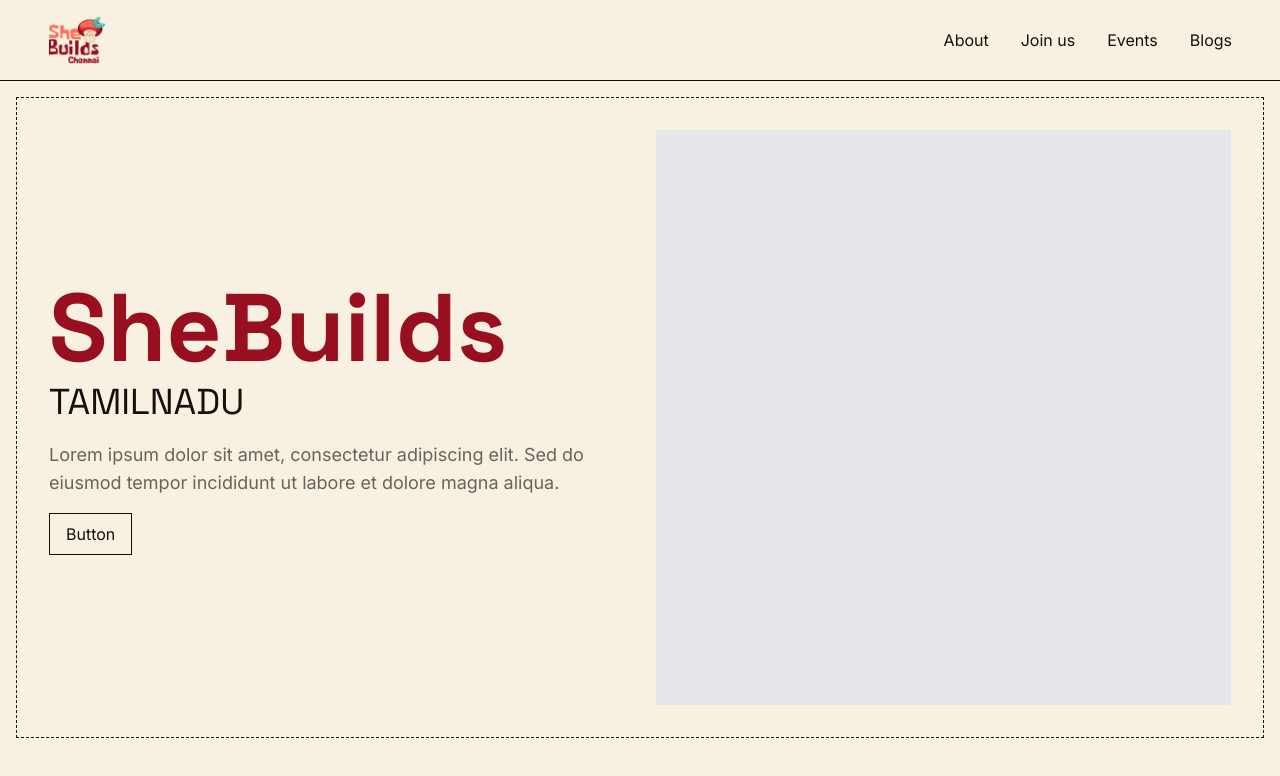
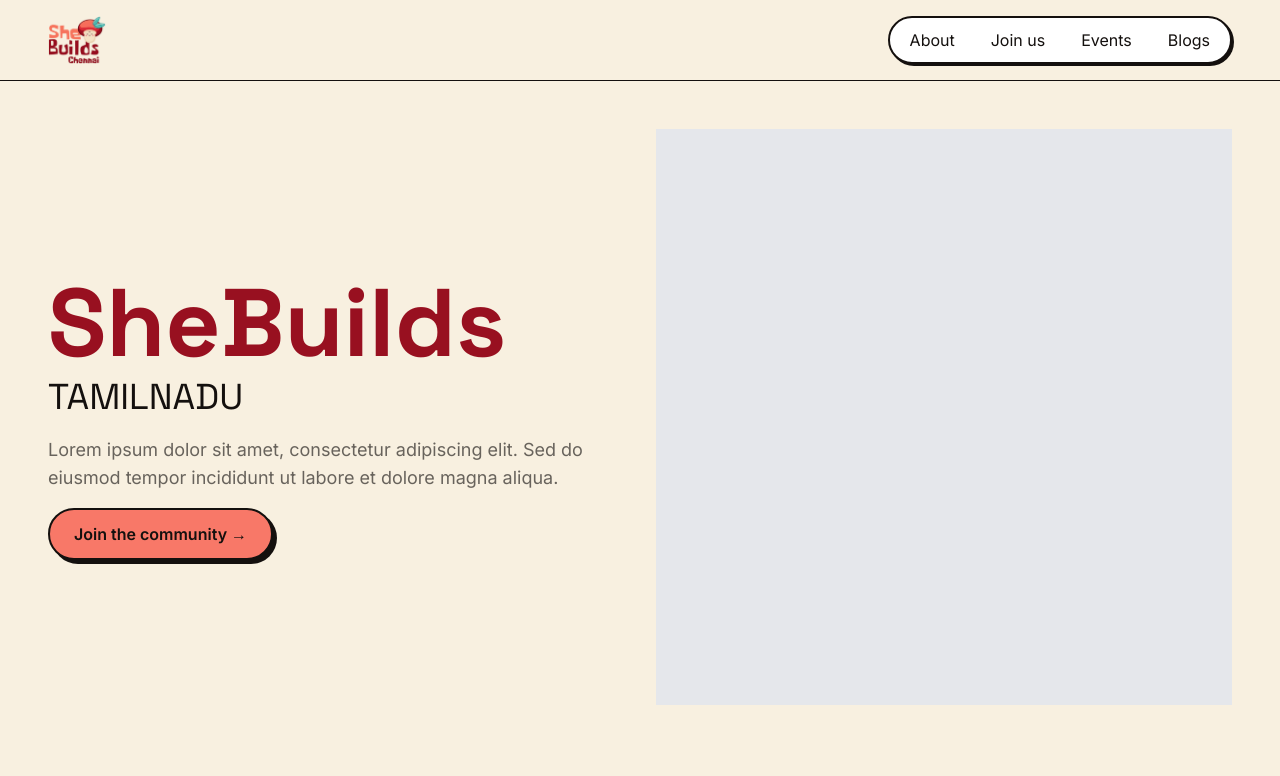
Before and after one commit to renisha18/sheBuildsTN, a React (Vite) app: page / in a window 1280 px wide. Shown: the top 776 px of the page. Built offline with nearby package versions, Linux system fonts and the light colour scheme.

Commit message:
Home page changes

```diff
--- a/src/components/Navbar.jsx
+++ b/src/components/Navbar.jsx
@@ -9,14 +9,11 @@
   { to: '/blogs', label: 'Blogs' },
 ]
 
-// 2px primary underline drawn by ::after, scaled in from the left on hover/focus; always shown when active
+// Pill: solid primary when active, faint teal tint on hover/focus otherwise
 const linkClass = ({ isActive }) =>
   [
-    'relative font-body transition-colors hover:text-primary focus-visible:text-primary',
-    'after:absolute after:inset-x-0 after:-bottom-1 after:h-0.5 after:bg-primary',
-    'after:origin-left after:transition-transform motion-reduce:after:transition-none',
-    'hover:after:scale-x-100 focus-visible:after:scale-x-100',
-    isActive ? 'text-primary after:scale-x-100' : 'text-ink after:scale-x-0',
+    'inline-block rounded-full px-4 py-1.5 font-body transition-colors motion-reduce:transition-none',
+    isActive ? 'bg-primary text-background' : 'text-ink hover:bg-accent-alt/15 focus-visible:bg-accent-alt/15',
   ].join(' ')
 
 function Navbar() {
@@ -31,7 +28,7 @@
           <img src={logo} alt="SheBuilds home" className="h-10 md:h-12 w-auto mix-blend-multiply" />
         </Link>
 
-        <ul className="hidden md:flex items-center gap-8">
+        <ul className="hidden md:flex items-center gap-1 p-1 bg-surface border-2 border-ink rounded-full shadow-brutal-sm">
           {links.map(({ to, label }) => (
             <li key={to}>
               <NavLink to={to} className={linkClass}>
--- a/src/pages/ComingSoon.jsx
+++ b/src/pages/ComingSoon.jsx
@@ -1,6 +1,6 @@
 function ComingSoon() {
   return (
-    <section className="border border-dashed m-4 p-8">
+    <section className="m-4 p-8">
       <p>ComingSoon — page not built yet</p>
     </section>
   )
--- a/src/sections/about/AboutIntro.jsx
+++ b/src/sections/about/AboutIntro.jsx
@@ -2,7 +2,7 @@
   return (
     <section
       aria-labelledby="about-heading"
-      className="flex flex-col gap-4 border border-dashed m-4 p-8"
+      className="flex flex-col gap-4 m-4 p-8"
     >
       <h1 id="about-heading">About heading goes here</h1>
       <p>
--- a/src/sections/about/Journey.jsx
+++ b/src/sections/about/Journey.jsx
@@ -4,7 +4,7 @@
   return (
     <section
       aria-labelledby="journey-heading"
-      className="flex flex-col gap-8 border border-dashed m-4 p-8"
+      className="flex flex-col gap-8 m-4 p-8"
     >
       <h2 id="journey-heading">Journey</h2>
 
--- a/src/sections/home/Hero.jsx
+++ b/src/sections/home/Hero.jsx
@@ -2,7 +2,7 @@
   return (
     <section
       aria-labelledby="hero-heading"
-      className="grid grid-cols-1 md:grid-cols-2 gap-8 items-center border border-dashed m-4 p-8"
+      className="grid grid-cols-1 md:grid-cols-2 gap-8 items-center m-4 p-8"
     >
       <div className="flex flex-col items-start gap-4">
         <h1 id="hero-heading" className="flex flex-col gap-1">
@@ -17,8 +17,11 @@
           Lorem ipsum dolor sit amet, consectetur adipiscing elit. Sed do
           eiusmod tempor incididunt ut labore et dolore magna aliqua.
         </p>
-        <button type="button" className="border px-4 py-2">
-          Button
+        <button
+          type="button"
+          className="font-body font-semibold text-ink bg-accent border-2 border-ink rounded-full px-6 py-3 shadow-brutal transition motion-reduce:transition-none active:translate-x-0.5 active:translate-y-0.5 active:shadow-brutal-sm"
+        >
+          Join the community <span aria-hidden="true">→</span>
         </button>
       </div>
       <div
```
Also changed, not shown: 1 other file (tests, documents, lock files or other folders).
